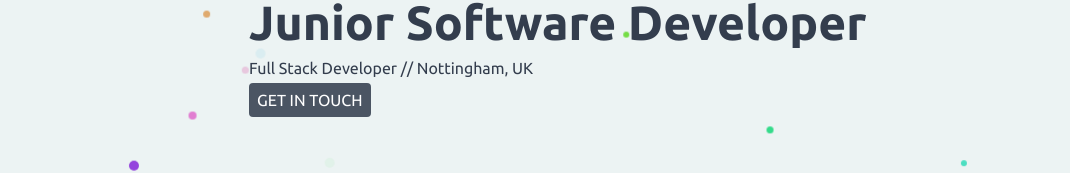
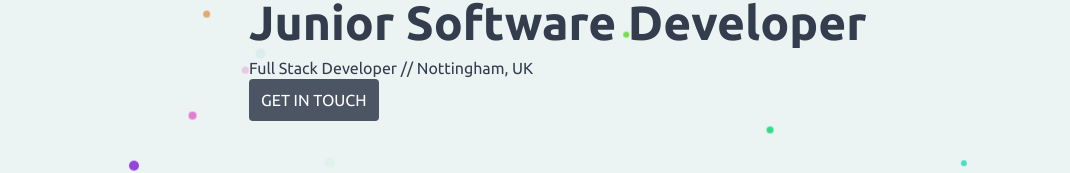
Before and after one commit to Deehjay/portfolio, a Vue app: page / in a window 1280 px wide. Shown: the part 431-604 px from the top of the page, without its empty margins (81-1151 px from the left). Built offline with nearby package versions, Linux system fonts and the light colour scheme.

Commit message:
Minor styling changes to button

```diff
--- a/src/components/Button.vue
+++ b/src/components/Button.vue
@@ -10,7 +10,7 @@ defineProps({
   <router-link
     v-if="internal"
     :to="link"
-    class="text-white rounded bg-gray-600 p-2 uppercase">
+    class="text-white rounded bg-gray-600 p-3 uppercase">
     {{ text }}</router-link
   >
   <a
```
